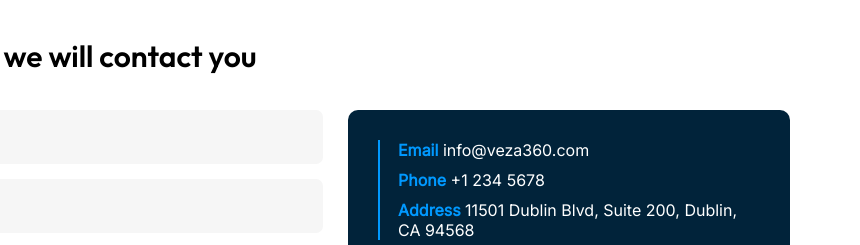
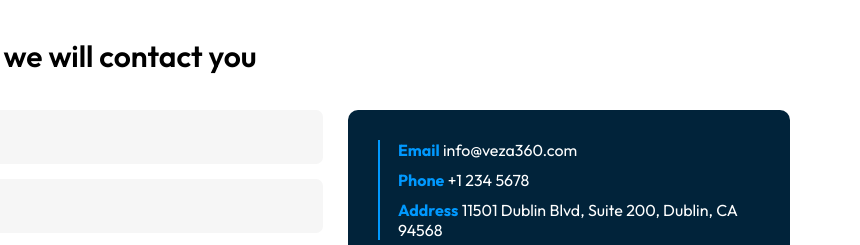
Before and after one commit to vprobal-beep/veza360-website, a plain HTML site: page contact.html in a window 1280 px wide. Shown: the part 514-759 px from the top of the page, 420-1280 px from the left. Drawn offline with Linux system fonts and the light colour scheme.

Commit message:
Use Outfit in contact information card

```diff
--- a/contact.css
+++ b/contact.css
@@ -42,7 +42,7 @@
 .contact-field textarea { min-height: 78px; resize: vertical; }
 .contact-form .button { justify-self: start; margin-top: 5px; border: 0; background: var(--bright-blue); color: white; font: 500 18px var(--body-font); cursor: pointer; }
 .contact-status { margin: 0; color: var(--muted); }
-.contact-card { padding: 30px; border-radius: 10px; background: #01233a; color: white; font: 400 16px Inter, sans-serif; }
+.contact-card { padding: 30px; border-radius: 10px; background: #01233a; color: white; font: 400 16px var(--body-font); }
 .contact-card div { padding-inline: 18px; border-left: 2px solid var(--bright-blue); }
 .contact-card p { margin: 0; }
 .contact-card p + p { margin-top: 10px; }
```
